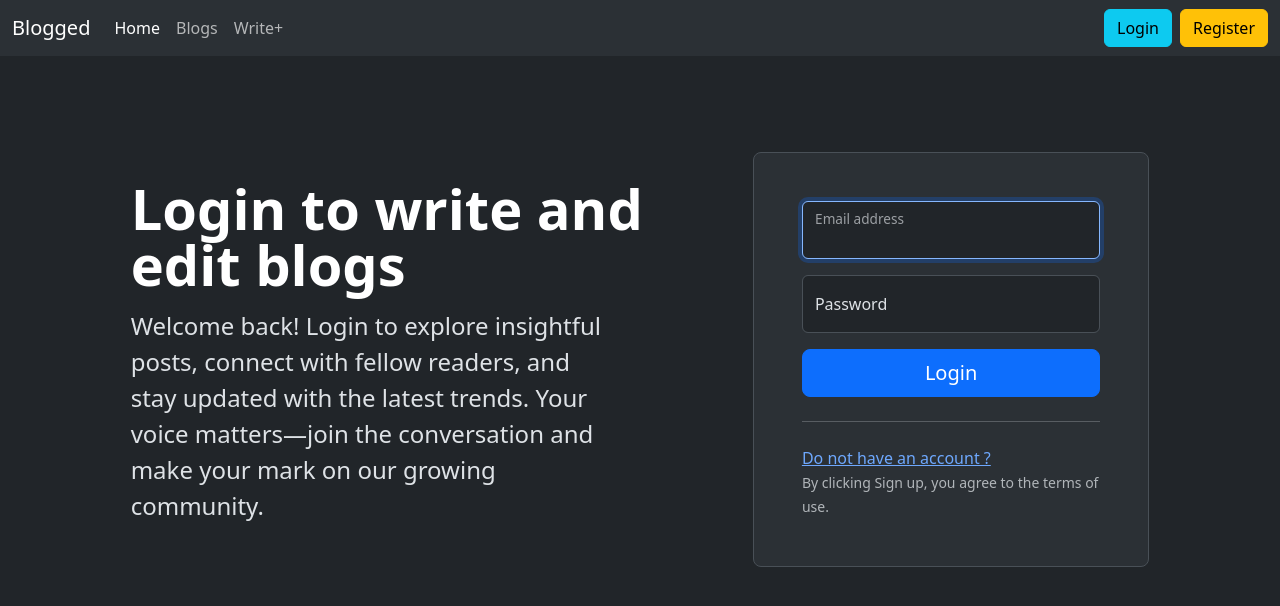
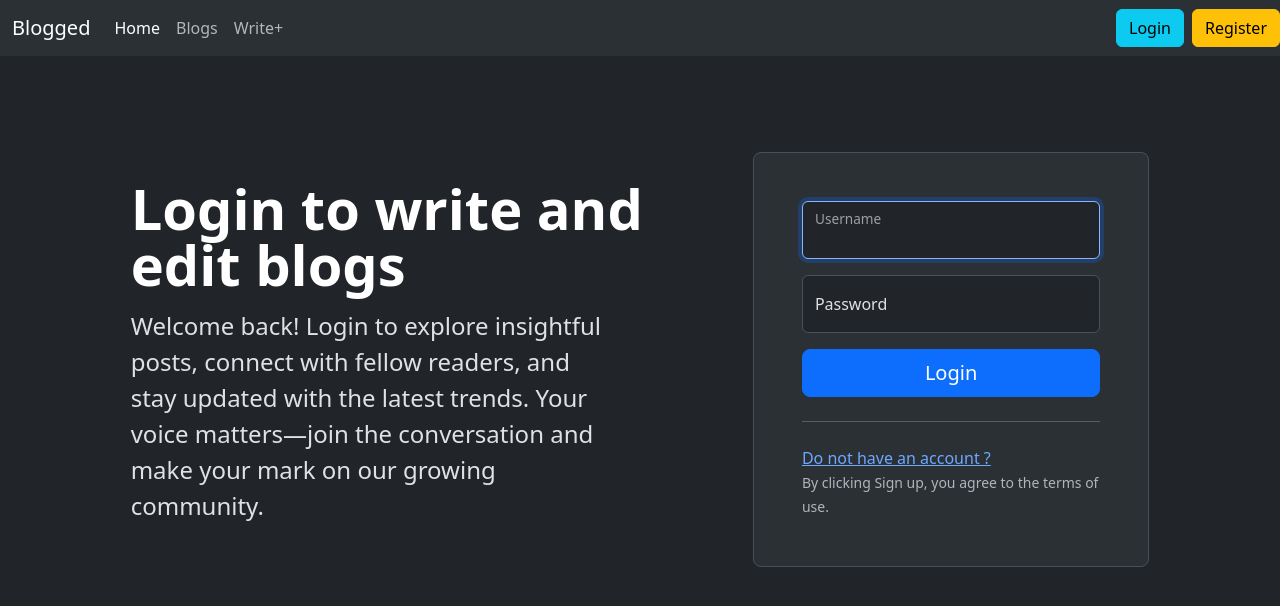
Before and after one commit to Ashmit-1/blog_app, a Django app: page /accounts/login/ in a window 1280 px wide. Shown: the top 606 px of the page. Run offline with Django 5.2, Linux system fonts and the light colour scheme.

Commit message:
upload new blogs and ui changes

```diff
--- a/blog/templates/base.html
+++ b/blog/templates/base.html
@@ -40,26 +40,18 @@
                 <li class="nav-item">
                 <a class="nav-link" href="{% url "create_post" %}">Write+</a>
                 </li>
-                {% comment %} <li class="nav-item dropdown">
-                <a class="nav-link dropdown-toggle" href="#" role="button" data-bs-toggle="dropdown" aria-expanded="false">
-                    Dropdown link
-                </a>
-                <ul class="dropdown-menu">
-                    <li><a class="dropdown-item" href="#">Action</a></li>
-                    <li><a class="dropdown-item" href="#">Another action</a></li>
-                    <li><a class="dropdown-item" href="#">Something else here</a></li>
-                </ul>
-                </li> {% endcomment %}
             </ul>
+            </div>
+        </div>
             </div>
             {% if user.is_authenticated %}
             <form class="d-flex" role="search" method="post" action = {% url "logout" %}>
                 {% csrf_token %}
-                <button class="btn btn-outline-danger" type="submit">Logout</button>
+                <button class="btn btn-outline-danger me-2" type="submit">Logout</button>
             </form>
             {% else %}
-                <a class="btn btn-info" href="{% url "login" %}">Login</a>
-                <a class="btn btn-warning ms-2" href="{% url "register" %}">Register</a>
+                <a class="btn btn-info me-2" href="{% url "login" %}">Login</a>
+                <a class="btn btn-warning " href="{% url "register" %}">Register</a>
             {% endif %}
         </div>
     </nav>
--- a/blog/templates/registration/login.html
+++ b/blog/templates/registration/login.html
@@ -28,7 +28,7 @@
                 <div class="form-floating mb-3">
                     <input type="text" name="{{ form.username.name }}" id="{{ form.username.id_for_label}}" class="form-control"  required="" autofocus placeholder
                     =""  value="{{ form.username.value|default_if_none:'' }}">
-                    <label for="{{ form.username.id_for_label }}">Email address</label>
+                    <label for="{{ form.username.id_for_label }}">Username</label>
 
                     {% if form.username.errors or form.non_field_errors %}
                         <div class="text-danger small">{{ form.username.errors.0 }}</div>
```
Also changed, not shown: blog/db.sqlite3.
